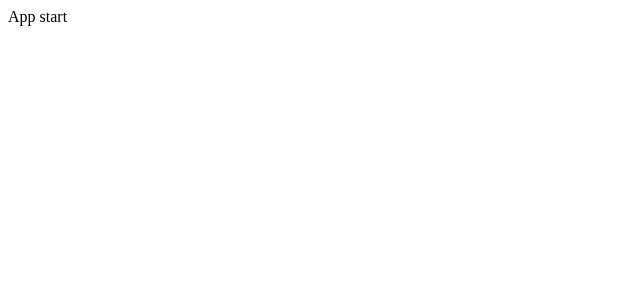
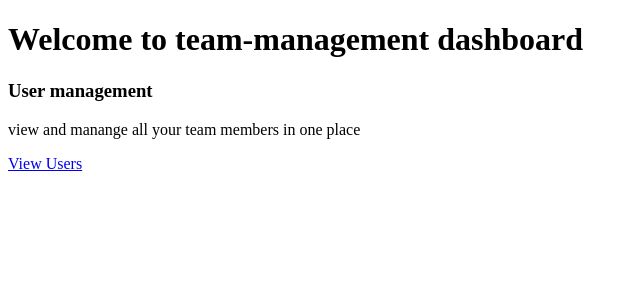
Before and after one commit to sanjyalsmriti/team-management, a React (Vite) app: page / in a window 1280 px wide. Shown: the top 300 px of the page, without its empty margins (0-640 px from the left). Built offline with nearby package versions, Linux system fonts and the light colour scheme.

Commit message:
Home and User pages added

```diff
--- a/package.json
+++ b/package.json
@@ -11,7 +11,8 @@
   },
   "dependencies": {
     "react": "^19.2.0",
-    "react-dom": "^19.2.0"
+    "react-dom": "^19.2.0",
+    "react-router-dom": "^7.10.1"
   },
   "devDependencies": {
     "@eslint/js": "^9.39.1",
--- a/src/App.jsx
+++ b/src/App.jsx
@@ -1,6 +1,15 @@
+import { BrowserRouter,Routes,Route } from 'react-router-dom';
+import Home from './pages/Home';
+import Users from './pages/Users';
+
 function App(){
   return(
-    <div>App start</div>
+    <BrowserRouter>
+      <Routes>
+        <Route path="/" element={<Home />} />
+        <Route path="/users" element={<Users /> }/>
+      </Routes>
+    </BrowserRouter>
   )
 }
 export default App;
--- /dev/null
+++ b/src/pages/Home.jsx
@@ -0,0 +1,16 @@
+import { Link } from "react-router-dom";
+
+function Home(){
+    return(
+        <div>
+            <h1>Welcome to team-management dashboard</h1>
+            <div>
+                <h3>User management</h3>
+                <p>view and manange all your team members in one place</p>
+                <Link to="/users">View Users</Link>
+            </div>
+
+        </div>
+    )
+}
+export default Home;
--- /dev/null
+++ b/src/pages/Users.jsx
@@ -0,0 +1,6 @@
+function Users(){
+    return(
+        <h1>This is Users</h1>
+    )
+}
+export default Users;
```
Also changed, not shown: 1 other file (tests, documents, lock files or other folders).
